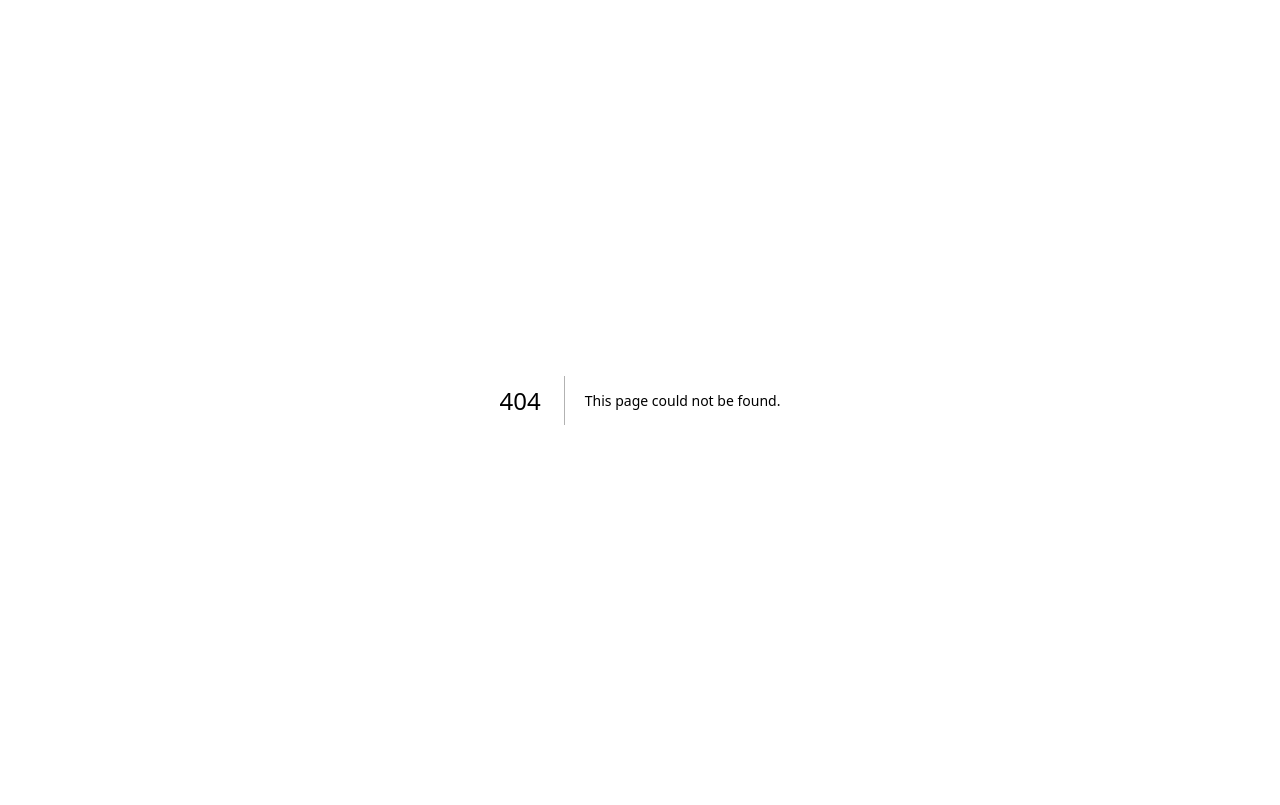
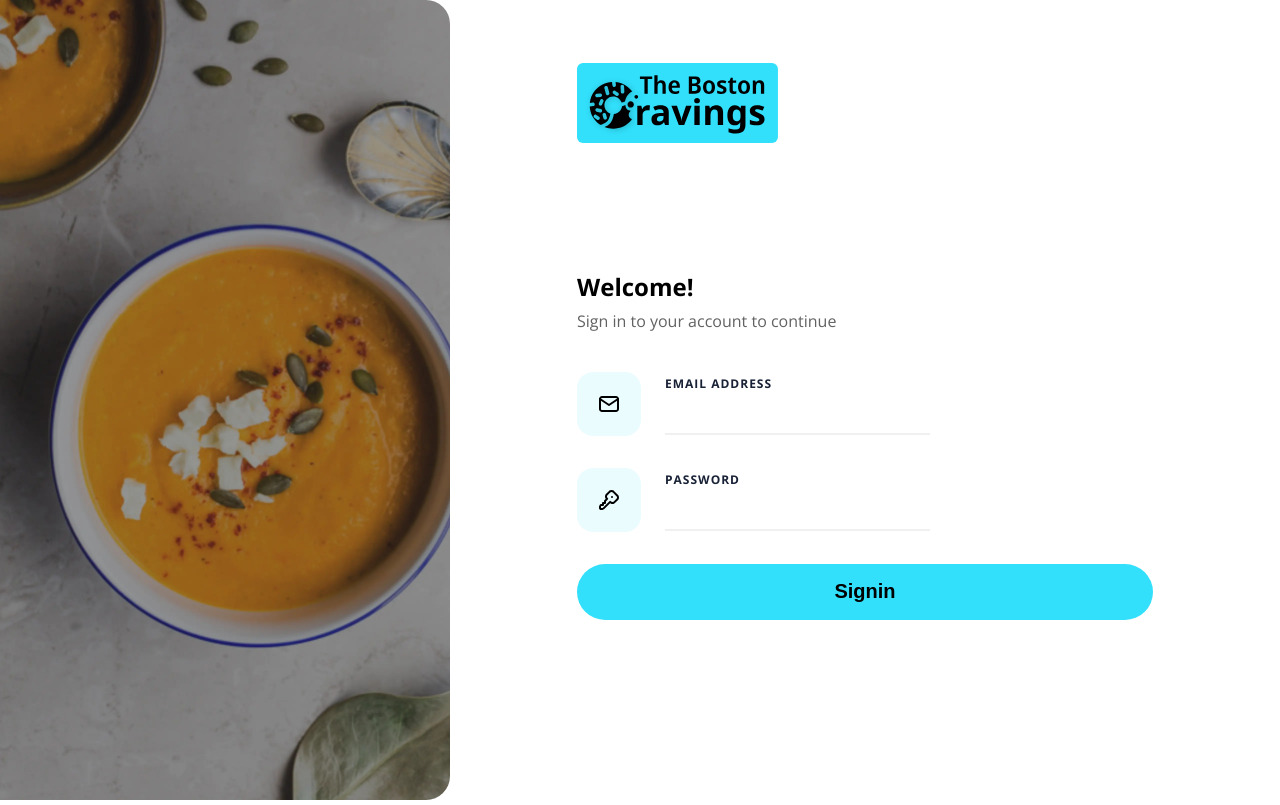
Before and after one commit to ImAadarsh/tbc-main, a Next.js app: page /ambassadors in a window 1280 px wide. Before the commit this address had no page. Built offline with nearby package versions, Linux system fonts and the light colour scheme; a web font is replaced by a local one.

Commit message:
Fix: database color fomates

```diff
--- a/pages/ambassadors/dashboard.module.css
+++ b/pages/ambassadors/dashboard.module.css
@@ -256,6 +256,7 @@
     align-items: center;
     width: 100%;
     position: relative;
+    color: var(--primary-text-color)
 }
 
 .side_card_icon {
@@ -287,6 +288,7 @@
     font-size: 0.875rem;
     font-weight: 700;
     margin-top: 2rem;
+    color: var(--primary-text-color)
 }
 
 .field span {
--- a/pages/ambassadors/login.jsx
+++ b/pages/ambassadors/index.jsx
@@ -1,4 +1,9 @@
+import { useState } from "react";
+
 export default function Home() {
+
+    const [email, setEmail] = useState('');
+
     return (
         <>
             <div className="login_container">
```
